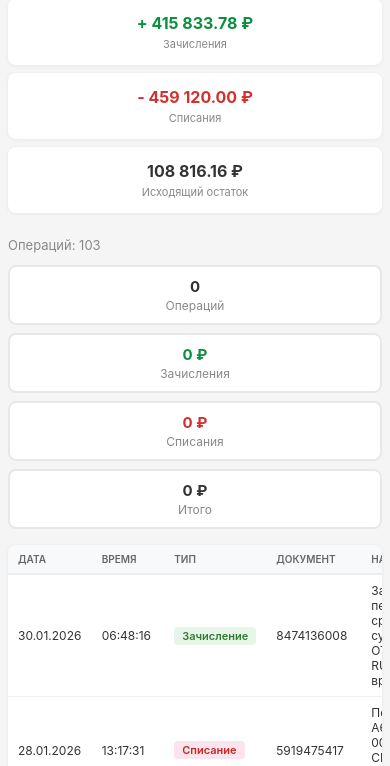
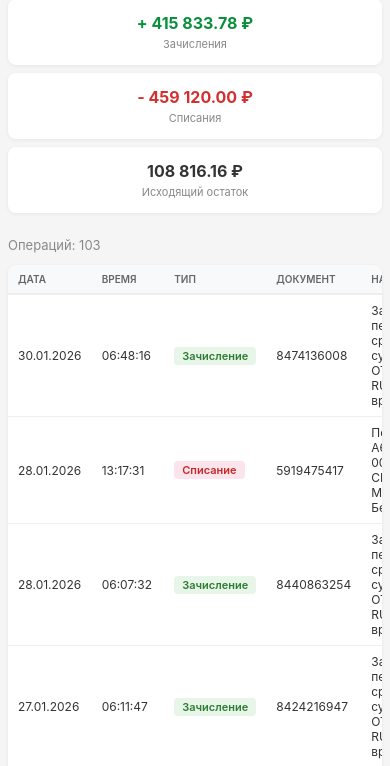
Before and after one commit to streetunions-commits/PZK, a Flask app: page / in a window 390 px wide. Shown: the part 584-1350 px from the top of the page. Run offline with Flask 3, Linux system fonts and the light colour scheme; the visitor is signed in with stand-in values (Sample User, id 1).

Commit message:
Fix mobile filter summary: hide when no tag selected, reset on clear
Co-Authored-By: Claude Opus 4.5 <noreply@anthropic.com>

```diff
--- a/templates/main.html
+++ b/templates/main.html
@@ -548,7 +548,7 @@
 
             /* Filter summary: 2 columns */
             .filter-summary {
-                display: grid;
+                display: none;
                 grid-template-columns: repeat(2, 1fr);
                 gap: 8px;
             }
@@ -599,7 +599,7 @@
             }
 
             /* Filter summary: single column */
-            .filter-summary, .filter-summary.visible {
+            .filter-summary.visible {
                 grid-template-columns: 1fr;
             }
 
@@ -1126,9 +1126,7 @@
                 }
             });
 
-            const hasAnyFilter = hasTagFilter || visibleCount !== totalRows;
-
-            if (hasAnyFilter) {
+            if (hasTagFilter) {
                 summaryEl.classList.add('visible');
                 document.getElementById('fsCount').textContent = visibleCount;
                 document.getElementById('fsCredits').textContent = '+ ' + formatMoney(credits);
@@ -1140,7 +1138,15 @@
                 countEl.textContent = `Показано операций: ${visibleCount} из ${totalRows}`;
             } else {
                 summaryEl.classList.remove('visible');
-                countEl.textContent = `Операций: ${totalRows}`;
+                document.getElementById('fsCount').textContent = '0';
+                document.getElementById('fsCredits').textContent = '0 ₽';
+                document.getElementById('fsDebits').textContent = '0 ₽';
+                document.getElementById('fsBalance').textContent = '0 ₽';
+                if (visibleCount !== totalRows) {
+                    countEl.textContent = `Показано операций: ${visibleCount} из ${totalRows}`;
+                } else {
+                    countEl.textContent = `Операций: ${totalRows}`;
+                }
             }
         }
 
```
